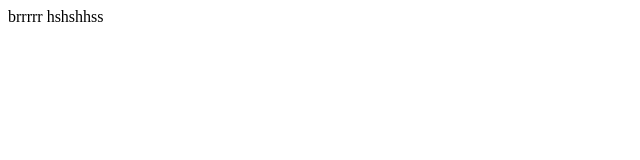
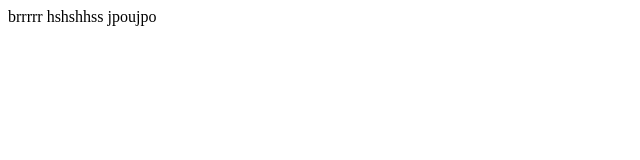
Before and after one commit to WeLoveKea/BackendApp, a plain HTML site: page index.html in a window 1280 px wide. Shown: the full height of the page, 0-640 px from the left. Drawn offline with Linux system fonts and the light colour scheme.

Commit message:
SCRUM-13

```diff
--- a/index.html
+++ b/index.html
@@ -8,5 +8,7 @@
 brrrrr
 
 hshshhss
+
+jpoujpo
 </body>
 </html>
```
